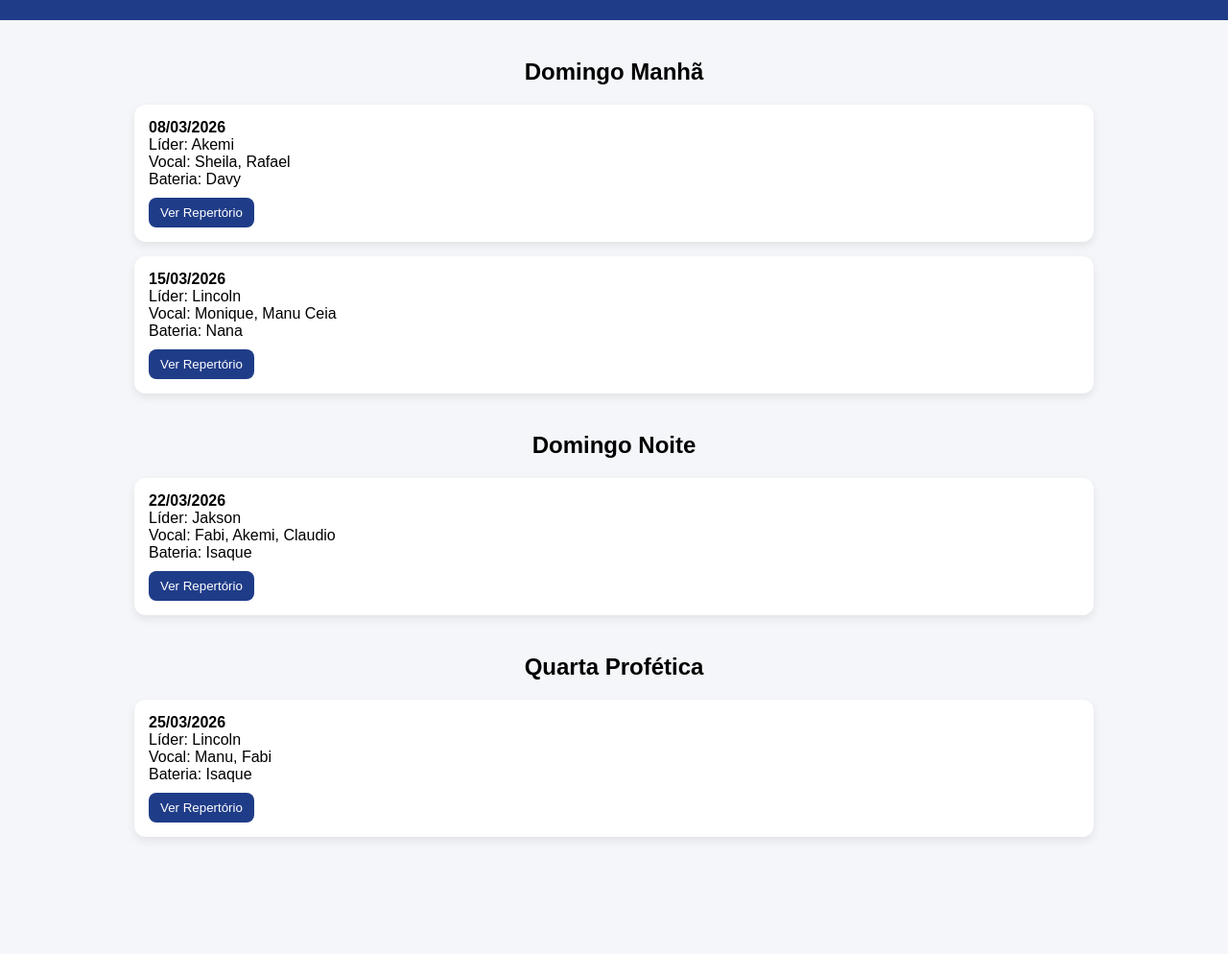
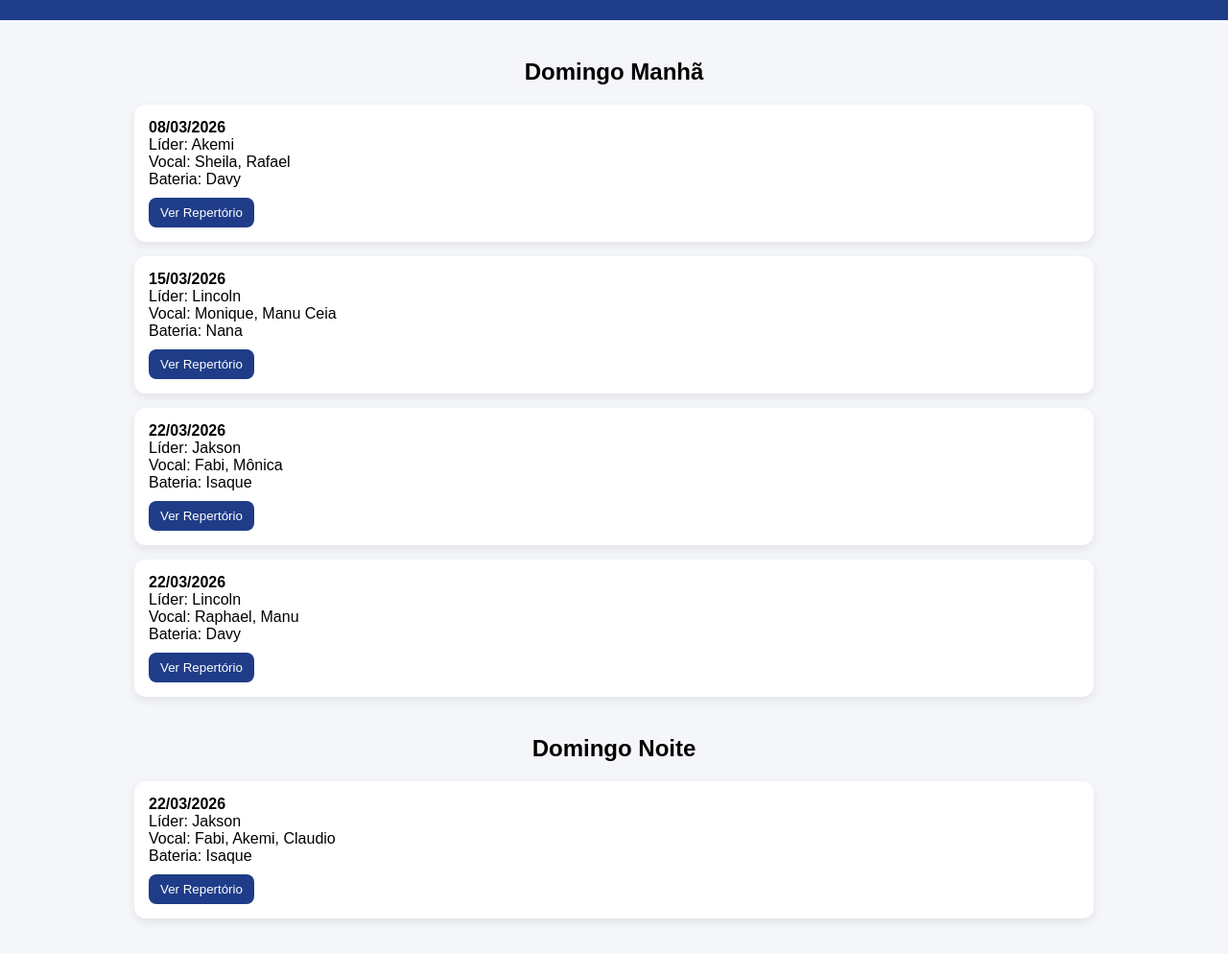
Before and after one commit to lincolnleandro-br/repertorio, a plain HTML site: page index.html in a window 1280 px wide. Shown: the part 99-1093 px from the top of the page at 96% size. Before the commit the page ends 986 px from the top, so only its background shows below. Drawn offline with Linux system fonts and the light colour scheme.

Commit message:
Revise schedule and details for March 2026
Updated the schedule for March 2026 with new leaders and vocalists.

```diff
--- a/index.html
+++ b/index.html
@@ -96,6 +96,22 @@
     <button onclick="openModal()">Ver Repertório</button>
   </div>
 
+    <div class="card">
+    <strong>22/03/2026</strong><br>
+    Líder: Jakson<br>
+    Vocal: Fabi, Mônica<br>
+    Bateria: Isaque<br>
+    <button onclick="openModal()">Ver Repertório</button>
+  </div>
+
+      <div class="card">
+    <strong>22/03/2026</strong><br>
+    Líder: Lincoln<br>
+    Vocal: Raphael, Manu<br>
+    Bateria: Davy<br>
+    <button onclick="openModal()">Ver Repertório</button>
+  </div>
+
   <h2>Domingo Noite</h2>
 
   <div class="card">
```
